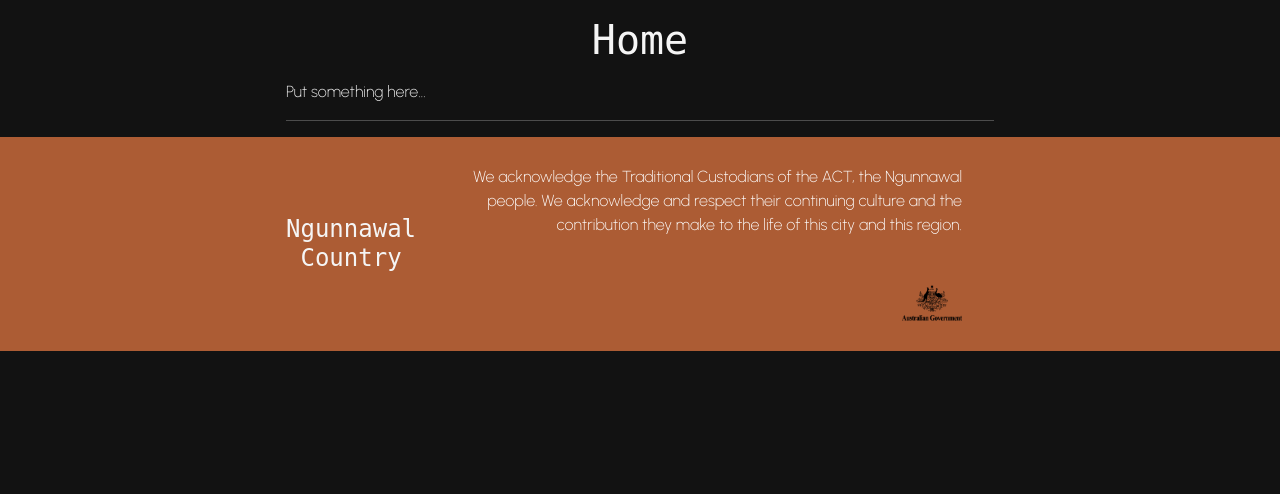
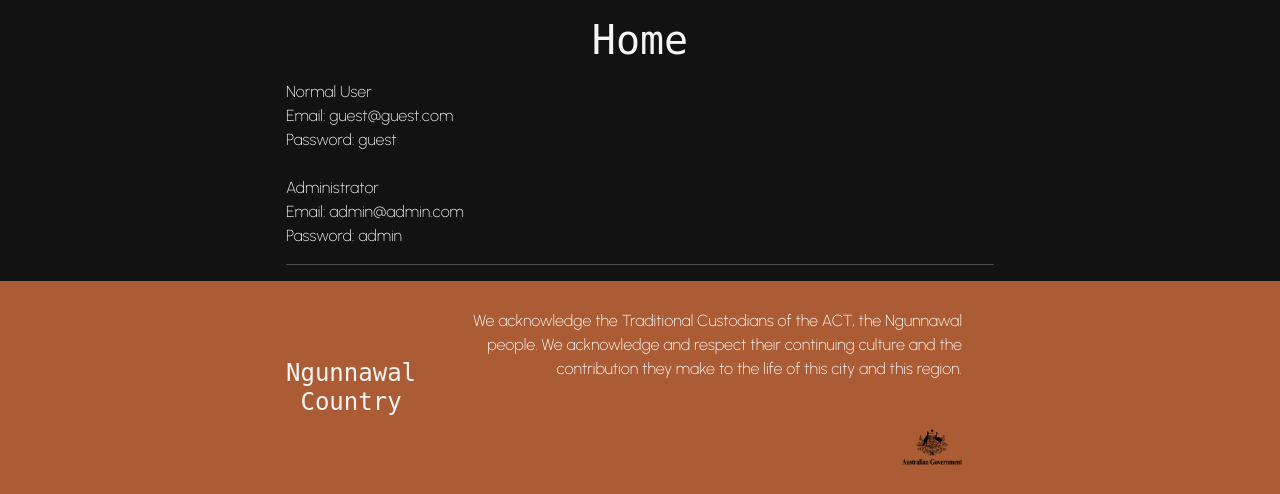
Before and after one commit to 4060269/NgunnawalCountryFlaskAssessment5-6-7, a Flask app: page / in a window 1280 px wide. Shown: the part 198-692 px from the top of the page. Run offline with Flask 2, Linux system fonts and the light colour scheme; some libraries are stand-ins or nearby versions; some web fonts are replaced.

Commit message:
updates,

```diff
--- a/app.py
+++ b/app.py
@@ -34,17 +34,24 @@ def contact():
     return render_template("contact.html", title="Ngunnawal Country | Contact Us!", form=form, user=current_user) # send back an empty form
 
 @app.route('/todo', methods=["POST", "GET"])                        # creates a new route, called to do and adds functionality of POST and GET methods
-def view_todo():                                                    # def for define followed by function name
-    all_todo = db.session.query(todo).all()                         # queries and retrieves the whole to do table, the results are stored into the all_todo variable
-    if request.method == "POST":                                    # Checks to do form cellContent1 is attempting to submit data back to the server (POST).
-        new_todo = todo(text=request.form['text'])                  # Creates a new variable - new_todo - with all data submitted
-        new_todo.done = False                                       # Sets done field to False in table
-        db.session.add(new_todo)                                    # temporarily writes entry into database, then commits to database permanently
-        db.session.commit()
-        db.session.refresh(new_todo)
-        flash("Your have successfully created a new task!")
-        return redirect("/todo")                                    # after previous lines success, this will refresh page
-    return render_template("todo.html", title="Ngunnawal Country | To Do List", todos=all_todo, user=current_user)             # Sends Jinja template with data from to do table
+def view_todo():                                                       # def for define followed by function name
+    user = User.query.filter_by(email_address=user.email_address).first()
+
+    if user.is_admin():
+        all_todo = db.session.query(todo).all()  # queries and retrieves the whole to do table, the results are stored into the all_todo variable
+        if request.method == "POST":  # Checks to do form cellContent1 is attempting to submit data back to the server (POST).
+            new_todo = todo(text=request.form['text'])  # Creates a new variable - new_todo - with all data submitted
+            new_todo.done = False  # Sets done field to False in table
+            db.session.add(new_todo)  # temporarily writes entry into database, then commits to database permanently
+            db.session.commit()
+            db.session.refresh(new_todo)
+            flash("Your have successfully created a new task!")
+            return redirect("/todo")  # after previous lines success, this will refresh page
+        return render_template("todo.html", title="Ngunnawal Country | To Do List", todos=all_todo, user=current_user)  # Sends Jinja template with data from to do table
+    else:
+        return redirect("/homepage", code=402)
+
+
 
 @app.route("/todoedit/<todo_id>", methods=["POST", "GET"])          # Creates route, unique cos it accepts a variable in the route
 def edit_note(todo_id):                                             # function definition
--- a/templates/index.html
+++ b/templates/index.html
@@ -5,5 +5,16 @@
 {% endblock %}
 
 {% block cellContent2 %}
-    Put something here...
+    Normal User
+    <br>
+    Email: guest@guest.com
+    <br>
+    Password: guest
+    <br>
+    <br>
+    Administrator
+    <br>
+    Email: admin@admin.com
+    <br>
+    Password: admin
 {% endblock %}
--- a/templates/template.html
+++ b/templates/template.html
@@ -109,6 +109,10 @@
                     <a class="nav-item nav-link"
                        style="color: whitesmoke;"
                        href="/userphotos">User Photos</a>
+
+                    <a class="nav-item nav-link"
+                       style="color: whitesmoke;"
+                       href="/todo">To Do</a>
                 {% else %}
                     <a class="nav-item nav-link"
                        style="color: whitesmoke;"
```
Also changed, not shown: templates/gallery.html (+8 -4 lines), 1 other file.
